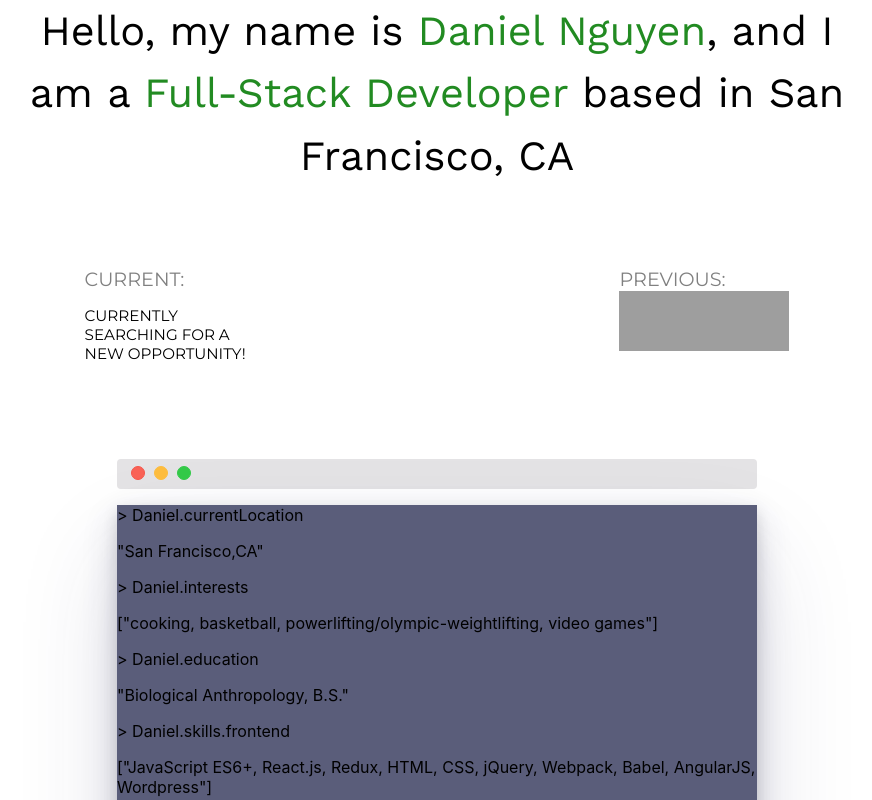
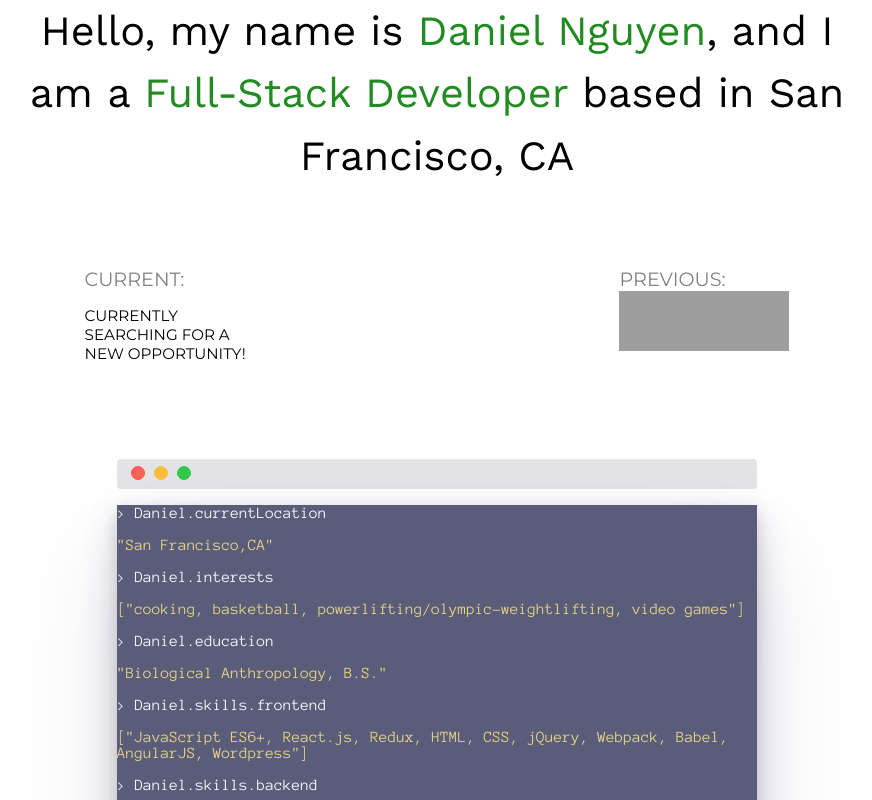
Before and after one commit to nguyend08/website-portfolio, a React (Create React App) app: page / in a window 1280 px wide. Shown: the top 800 px of the page, without its empty margins (203-1075 px from the left). Built offline with nearby package versions, Linux system fonts and the light colour scheme; grey boxes are pictures that could not be loaded.

Commit message:
added styling to terminal body/font.  Need to fix spacing between input/output and spacing between terminal header/body

```diff
--- a/src/App.css
+++ b/src/App.css
@@ -1,2 +1,3 @@
 @import url('https://fonts.googleapis.com/css?family=Work+Sans&display=swap');
 @import url('https://fonts.googleapis.com/css?family=Montserrat&display=swap');
+@import url('https://fonts.googleapis.com/css?family=Anonymous+Pro&display=swap');
--- a/src/Components/About.js
+++ b/src/Components/About.js
@@ -19,10 +19,9 @@ export default class About extends React.Component {
   }
 
   renderStatements(arr) {
-    return arr.map((info, index) => {
-      console.log(info)
+    return arr.map((info) => {
       return (
-        <div>
+        <div className='terminal-info'>
         <p className='terminal-input'>
           > {info[0]}
         </p>
--- a/src/Styles/about-styles.css
+++ b/src/Styles/about-styles.css
@@ -41,3 +41,15 @@
   border-radius: 0 0 4px 4px;
   box-shadow: 0 50px 100px rgba(50,50,93,.15), 0 15px 35px rgba(50,50,93,.2), 0 5px 15px rgba(0,0,0,.12);
 }
+
+.terminal-info {
+  font-family: 'Anonymous Pro', monospace;
+}
+
+.terminal-input {
+  color: #f7f7f7;
+}
+
+.terminal-output {
+  color: #e7d184;
+}
```
